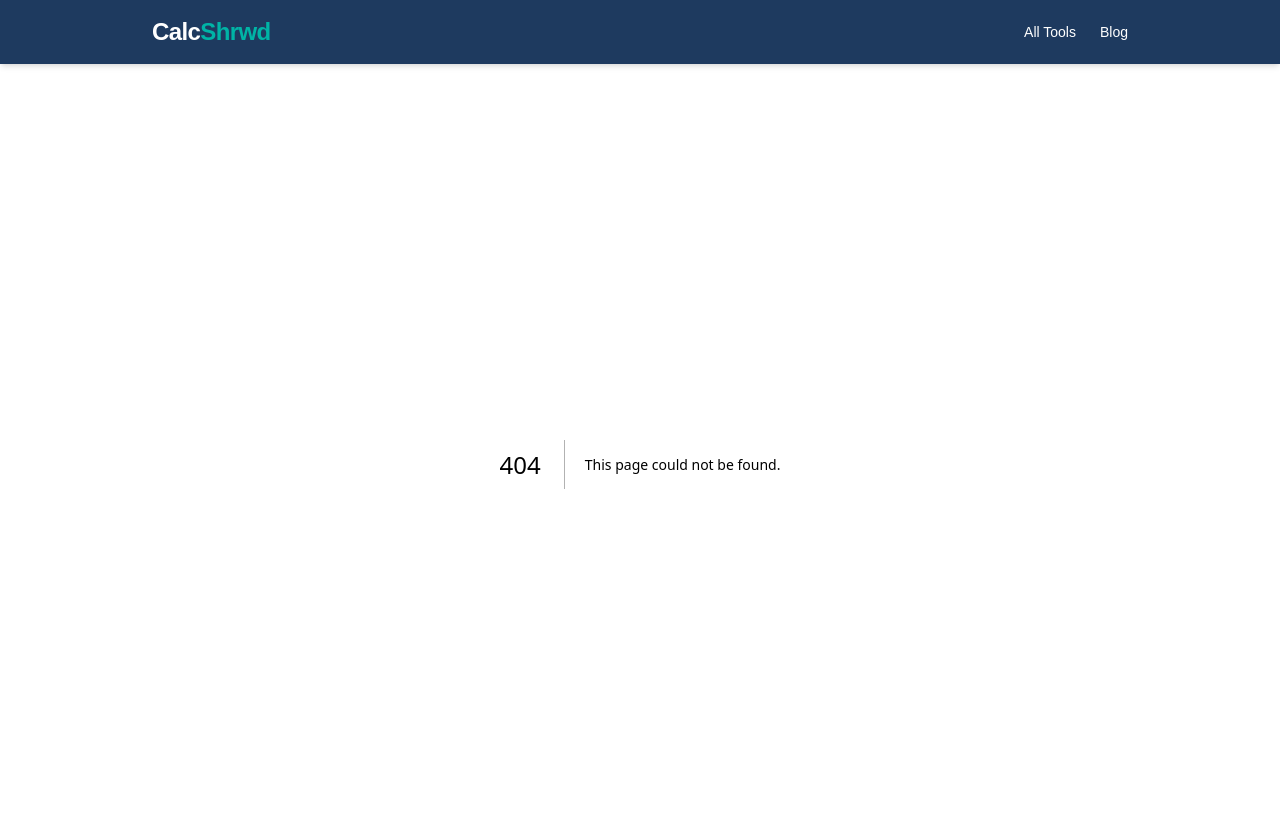
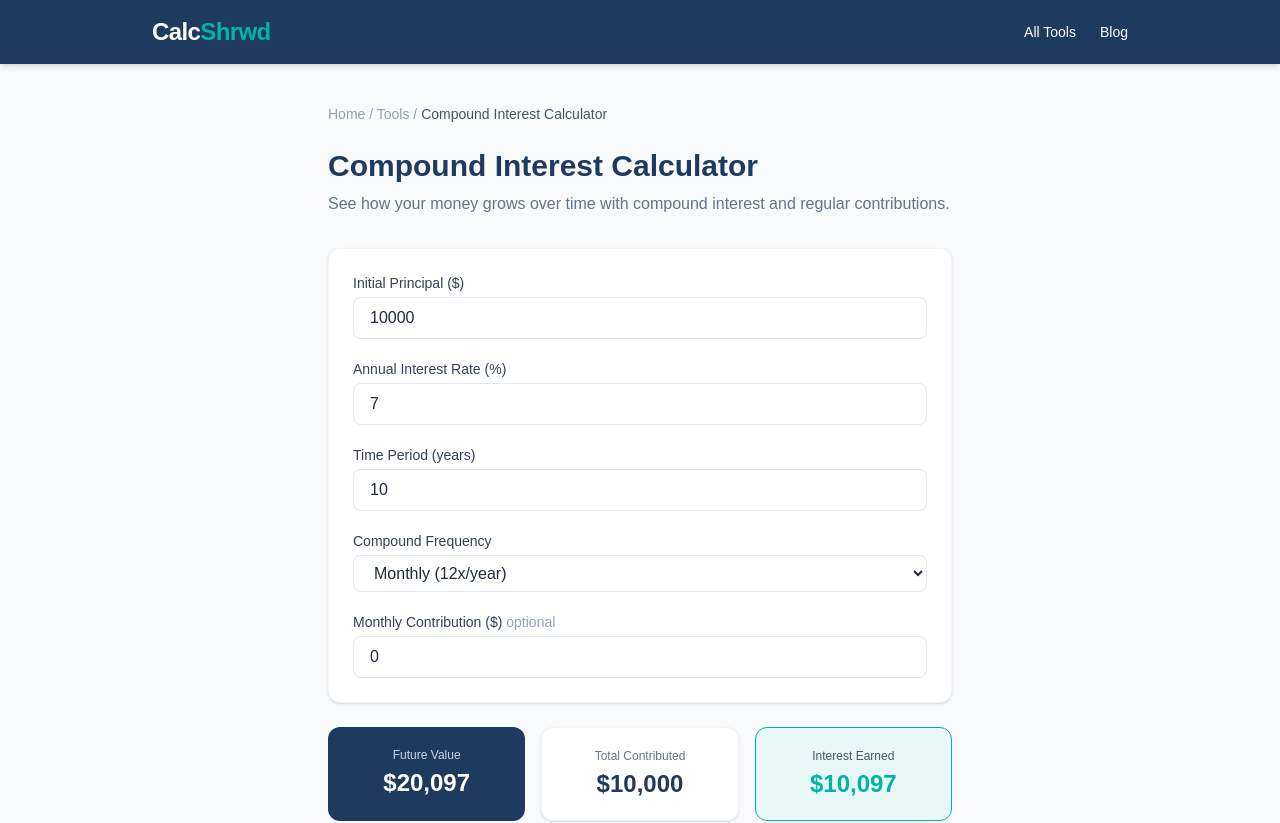
Before and after one commit to monkamonme-collab/calcshrwd, a Next.js app: page /tools/compound-interest-calculator in a window 1280 px wide. Before the commit this address had no page. Shown: the top 823 px of the page. Built offline with nearby package versions, Linux system fonts and the light colour scheme.

Commit message:
Implement compound interest calculator component
This component allows users to calculate compound interest based on principal, rate, time, and contributions.

```diff
--- /dev/null
+++ b/app/tools/compound-interest-calculator/page.tsx
@@ -0,0 +1,122 @@
+"use client";
+
+import { useState, useMemo } from "react";
+import Link from "next/link";
+
+export default function CompoundInterestCalculator() {
+  const [principal, setPrincipal] = useState("10000");
+  const [rate, setRate] = useState("7");
+  const [years, setYears] = useState("10");
+  const [compound, setCompound] = useState("12");
+  const [contribution, setContribution] = useState("0");
+
+  const result = useMemo(() => {
+    const p = parseFloat(principal) || 0;
+    const r = (parseFloat(rate) || 0) / 100;
+    const n = parseFloat(compound) || 12;
+    const t = parseFloat(years) || 0;
+    const pmt = parseFloat(contribution) || 0;
+
+    if (p <= 0 && pmt <= 0) return null;
+
+    const futureValuePrincipal = p * Math.pow(1 + r / n, n * t);
+    const futureValueContributions = pmt * ((Math.pow(1 + r / n, n * t) - 1) / (r / n));
+    const total = futureValuePrincipal + (r > 0 ? futureValueContributions : pmt * n * t);
+    const totalContributed = p + pmt * n * t;
+    const interestEarned = total - totalContributed;
+
+    return { total, totalContributed, interestEarned };
+  }, [principal, rate, years, compound, contribution]);
+
+  const fmt = (n: number) =>
+    n.toLocaleString("en-US", { style: "currency", currency: "USD", maximumFractionDigits: 0 });
+
+  const compoundOptions = [
+    { label: "Annually (1x/year)", value: "1" },
+    { label: "Semi-annually (2x/year)", value: "2" },
+    { label: "Quarterly (4x/year)", value: "4" },
+    { label: "Monthly (12x/year)", value: "12" },
+    { label: "Daily (365x/year)", value: "365" },
+  ];
+
+  return (
+    <div className="max-w-2xl mx-auto px-6 py-10">
+      <nav className="text-sm text-slate-400 mb-6">
+        <Link href="/" className="hover:text-[#00B4A6]">Home</Link>{" / "}
+        <Link href="/tools" className="hover:text-[#00B4A6]">Tools</Link>{" / "}
+        <span className="text-slate-600">Compound Interest Calculator</span>
+      </nav>
+
+      <h1 className="text-3xl font-bold text-[#1E3A5F] mb-2">Compound Interest Calculator</h1>
+      <p className="text-slate-500 mb-8">See how your money grows over time with compound interest and regular contributions.</p>
+
+      <div className="space-y-5 bg-white border border-slate-100 rounded-xl p-6 shadow-sm mb-6">
+        <div>
+          <label className="block text-sm font-medium text-slate-700 mb-1">Initial Principal ($)</label>
+          <input
+            type="number" value={principal} onChange={(e) => setPrincipal(e.target.value)}
+            className="w-full border border-slate-200 rounded-lg px-4 py-2 focus:outline-none focus:border-[#00B4A6]"
+            placeholder="10000" min="0"
+          />
+        </div>
+        <div>
+          <label className="block text-sm font-medium text-slate-700 mb-1">Annual Interest Rate (%)</label>
+          <input
+            type="number" value={rate} onChange={(e) => setRate(e.target.value)}
+            className="w-full border border-slate-200 rounded-lg px-4 py-2 focus:outline-none focus:border-[#00B4A6]"
+            placeholder="7" min="0" step="0.1"
+          />
+        </div>
+        <div>
+          <label className="block text-sm font-medium text-slate-700 mb-1">Time Period (years)</label>
+          <input
+            type="number" value={years} onChange={(e) => setYears(e.target.value)}
+            className="w-full border border-slate-200 rounded-lg px-4 py-2 focus:outline-none focus:border-[#00B4A6]"
+            placeholder="10" min="1" max="50"
+          />
+        </div>
+        <div>
+          <label className="block text-sm font-medium text-slate-700 mb-1">Compound Frequency</label>
+          <select
+            value={compound} onChange={(e) => setCompound(e.target.value)}
+            className="w-full border border-slate-200 rounded-lg px-4 py-2 focus:outline-none focus:border-[#00B4A6]"
+          >
+            {compoundOptions.map((o) => (
+              <option key={o.value} value={o.value}>{o.label}</option>
+            ))}
+          </select>
+        </div>
+        <div>
+          <label className="block text-sm font-medium text-slate-700 mb-1">Monthly Contribution ($) <span className="text-slate-400 font-normal">optional</span></label>
+          <input
+            type="number" value={contribution} onChange={(e) => setContribution(e.target.value)}
+            className="w-full border border-slate-200 rounded-lg px-4 py-2 focus:outline-none focus:border-[#00B4A6]"
+            placeholder="0" min="0"
+          />
+        </div>
+      </div>
+
+      {result && (
+        <div className="grid grid-cols-1 sm:grid-cols-3 gap-4 mb-8">
+          <div className="bg-[#1E3A5F] text-white rounded-xl p-5 text-center">
+            <p className="text-xs text-slate-300 mb-1">Future Value</p>
+            <p className="text-2xl font-bold">{fmt(result.total)}</p>
+          </div>
+          <div className="bg-white border border-slate-100 rounded-xl p-5 text-center shadow-sm">
+            <p className="text-xs text-slate-500 mb-1">Total Contributed</p>
+            <p className="text-2xl font-bold text-[#1E3A5F]">{fmt(result.totalContributed)}</p>
+          </div>
+          <div className="bg-[#E8F8F7] border border-[#00B4A6] rounded-xl p-5 text-center">
+            <p className="text-xs text-slate-600 mb-1">Interest Earned</p>
+            <p className="text-2xl font-bold text-[#00B4A6]">{fmt(result.interestEarned)}</p>
+          </div>
+        </div>
+      )}
+
+      <div className="bg-slate-50 border border-slate-100 rounded-xl p-5 text-sm text-slate-600">
+        <p className="font-medium text-slate-700 mb-1">How it works</p>
+        <p>Formula: A = P(1 + r/n)^(nt) where P = principal, r = annual rate, n = compounds per year, t = years. Monthly contributions use the future value of an annuity formula.</p>
+      </div>
+    </div>
+  );
+}
```
